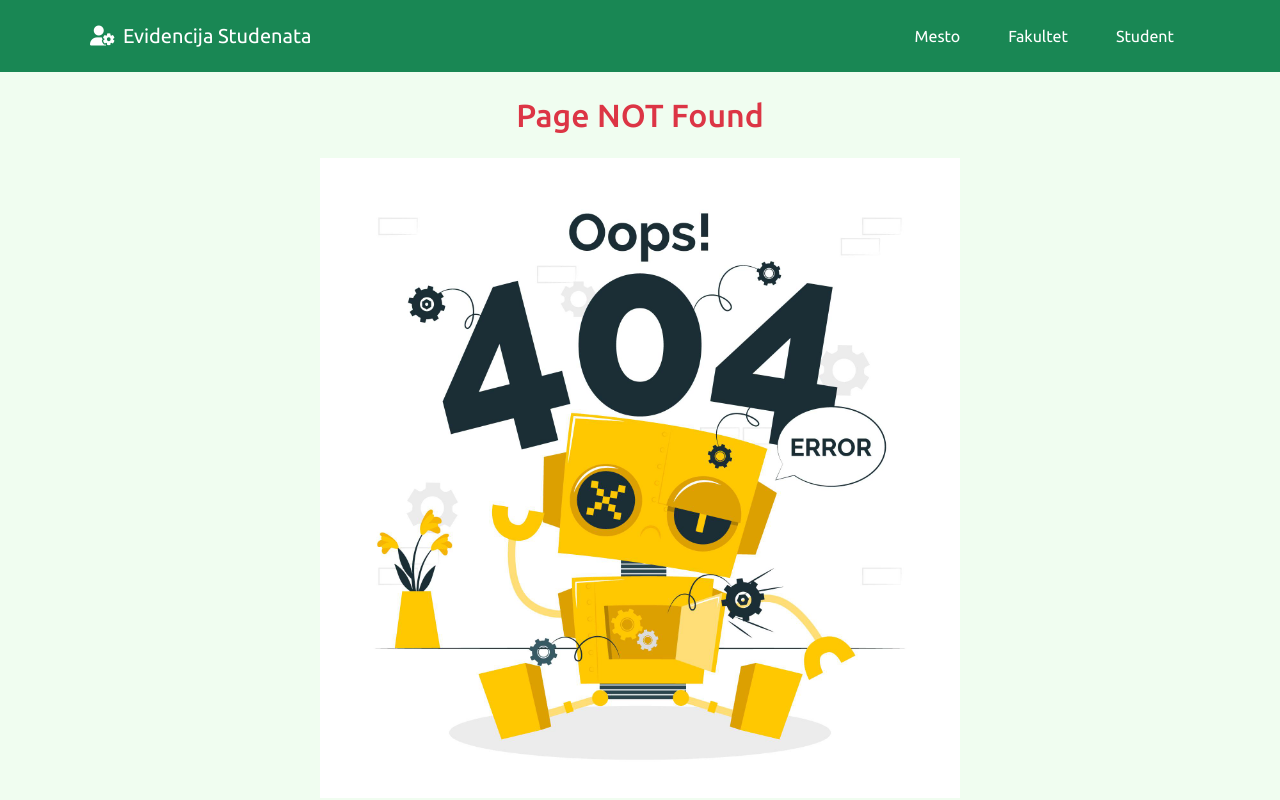
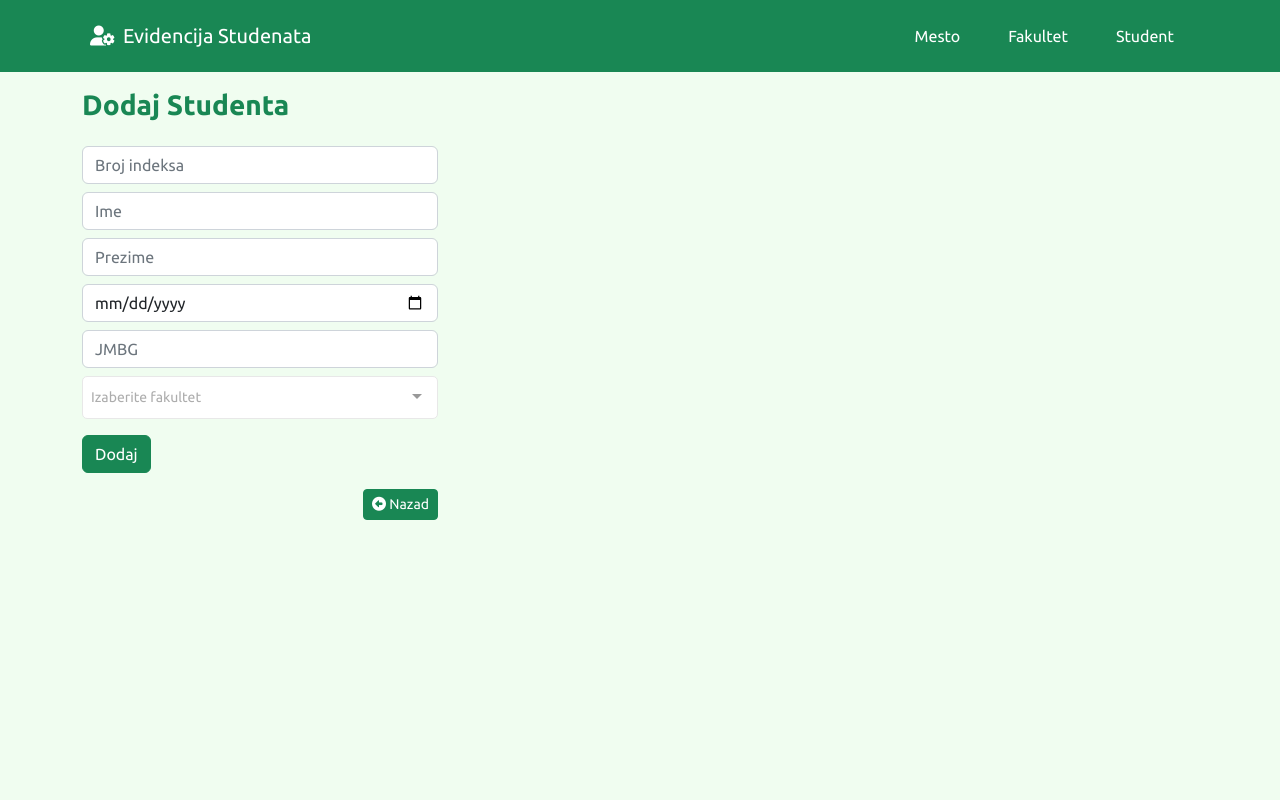
Before and after one commit to JeremicMarija/front-students, a Vue app: page /student/add in a window 1280 px wide. Before the commit this address had no page. Built offline with nearby package versions, Linux system fonts and the light colour scheme; no server answers.

Commit message:
add create student

```diff
--- a/package.json
+++ b/package.json
@@ -13,6 +13,7 @@
     "bootstrap": "^5.2.3",
     "core-js": "^3.8.3",
     "vue": "^3.2.13",
+    "vue-multiselect": "^3.0.0-alpha.2",
     "vue-router": "^4.0.3",
     "vuex": "^4.0.0"
   },
--- a/src/router/index.js
+++ b/src/router/index.js
@@ -7,6 +7,7 @@ import Fakultet from '../views/Fakultet.vue'
 import AddFakultet from '../views/AddFakultet.vue'
 import UpdateFakultet from '../views/UpdateFakultet.vue'
 import Student from '../views/Student.vue'
+import AddStudent from '../views/AddStudent.vue'
 import PageNotFound from '../views/PageNotFound'
 
 
@@ -52,6 +53,11 @@ const routes = [
     component: Student
   },
   {
+    path: '/student/add',
+    name: 'AddStudent',
+    component: AddStudent
+  },
+  {
     path: '/:pathMatch(.*)*',
     name: 'PageNotFound',
     component: PageNotFound
--- a/src/services/StudentService.js
+++ b/src/services/StudentService.js
@@ -9,4 +9,9 @@ export class StudentService{
   return axios.get(dataURL);
  }
 
+ static createStudent(student){
+  let dataURL = `${this.serverURL}/student/save`;
+  return axios.post(dataURL, student)
+ }
+
 }
--- a/src/views/AddMesto.vue
+++ b/src/views/AddMesto.vue
@@ -36,7 +36,7 @@
       <input v-model="mesto.ptt" type="text" class="form-control" placeholder="Ptt">
      </div>
      <div class="mb-2">
-      <input v-model="mesto.naziv" type="text" class="form-control" placeholder="Naziv">
+      <input v-model="mesto.naziv" type="text" class="form-control" placeholder="Naziv" pattern="^[A-Z]+[a-zA-Zs]{2,35}$">
      </div>
      <div class="mb-2">
       <input v-model="mesto.brojStanovnika" type="text" class="form-control" placeholder="Broj stanovnika">
--- /dev/null
+++ b/src/views/AddStudent.vue
@@ -0,0 +1,138 @@
+<template>
+ <div class="container mt-3">
+  <div class="row">
+   <div class="col">
+    <p class="h3 text-success fw-bold">Dodaj Studenta</p>
+   </div>
+  </div>
+ </div>
+
+ <!-- Spinner -->
+ <div v-if="loading">
+  <div class="container">
+   <div class="row">
+    <div class="col">
+     <Spinner/>
+    </div>
+   </div>
+  </div>
+ </div>
+ <!-- Error Message -->
+ <div v-if="!loading && errorMessage">
+  <div class="conatiner mt-3">
+   <div class="row">
+    <div class="col">
+     <p class="h4 text-danger fw-bold">{{errorMessage}}</p>
+    </div>
+   </div>
+  </div>
+ </div>
+
+ <div class="container mt-3">
+  <div class="row">
+   <div class="col-md-4">
+    <form action="" @submit.prevent="studentCreate()">
+     <div class="mb-2">
+      <input v-model="student.brojIndeksa" type="text" class="form-control" placeholder="Broj indeksa">
+     </div>
+     <div class="mb-2">
+      <input v-model="student.ime" type="text" class="form-control" placeholder="Ime">
+     </div>
+     <div class="mb-2">
+      <input v-model="student.prezime" type="text" class="form-control" placeholder="Prezime">
+     </div>
+     <div class="mb-2">
+      <input v-model="student.datumRodjenja" type="date" class="form-control" placeholder="Datum rodjenja">
+     </div>
+     <div class="mb-2">
+      <input v-model="student.jmbg" type="text" class="form-control" placeholder="JMBG">
+     </div>
+     <div class="mb-2">
+      <VueMultiselect
+        v-model="student.fakultetIds"
+        label="naziv"
+        track-by="maticniBroj"
+        :multiple="true"
+        placeholder="Izaberite fakultet"
+        :options="fakultetArr"
+        @select="onSelect">
+      </VueMultiselect>
+     </div>
+     <div class="mt-3">
+      <input type="submit" class="btn btn-success text-white" value="Dodaj">
+     </div>
+    </form>
+   </div>
+  </div>
+  <div class="row mt-3">
+   <div class="col-md-4 back-btn">
+    <router-link to="/student" class="btn btn-success btn-sm"><i class="fa fa-arrow-alt-circle-left"></i> Nazad</router-link>
+   </div>
+  </div>
+ </div>
+</template>
+
+<script>
+import Spinner from '@/components/Spinner.vue'
+import VueMultiselect from "vue-multiselect"
+import {StudentService} from '@/services/StudentService'
+import {FakultetService} from '@/services/FakultetService'
+
+export default{
+  name: 'AddStudent',
+  components: {
+    Spinner,
+    VueMultiselect
+  },
+  data: function(){
+    return{
+      student:{
+        brojIndeksa: '',
+        ime: '',
+        prezime:'',
+        datumRodjenja: '',
+        jmbg: '',
+        fakultetIds: []
+        },
+      fakultetArr:[],
+      selectedIds:[],
+    }
+  },
+  created: async function(){
+    try {
+      let response = await FakultetService.getAllFakultet();
+      for(let i = 0; i<response.data.length; i++){
+        this.fakultetArr.push(response.data[i]);
+      }
+    } catch (error) {
+      this.errorMessage = error;
+      this.loading = false;
+    }
+  },
+  methods:{
+    studentCreate: async function(){
+      let studentApi = {
+        ...this.student,
+        fakultetIds: this.selectedIds
+      }
+      try {
+        let response = await StudentService.createStudent(studentApi);
+          if(response){
+          return this.$router.push('/student');
+          }else{
+          return this.$router.push('/student/add');
+          }
+      } catch (error) {
+        console.log(error);
+      }
+    },
+    onSelect(option){
+      this.selectedIds.push(option.maticniBroj);
+    }
+  },
+
+
+}
+
+</script>
+<style src="vue-multiselect/dist/vue-multiselect.css"></style>
```
Also changed, not shown: 1 other file (tests, documents, lock files or other folders).
